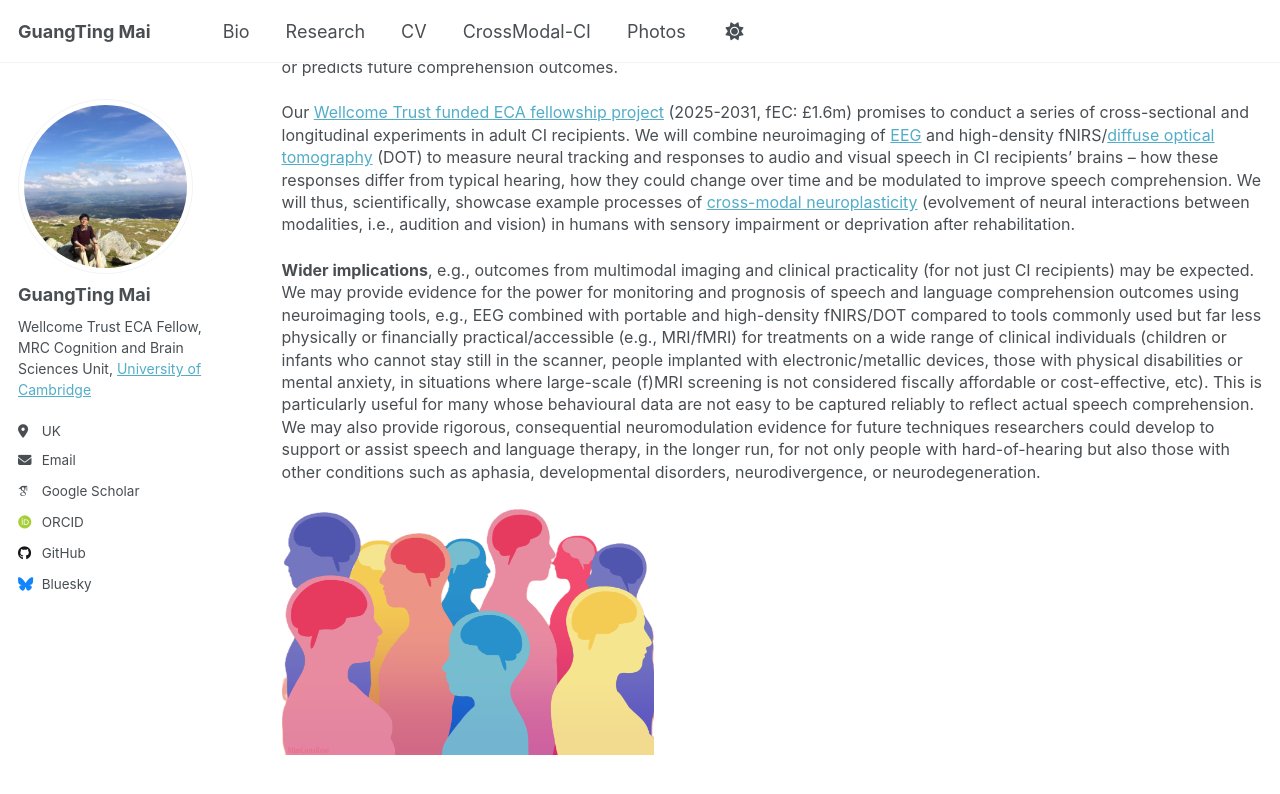
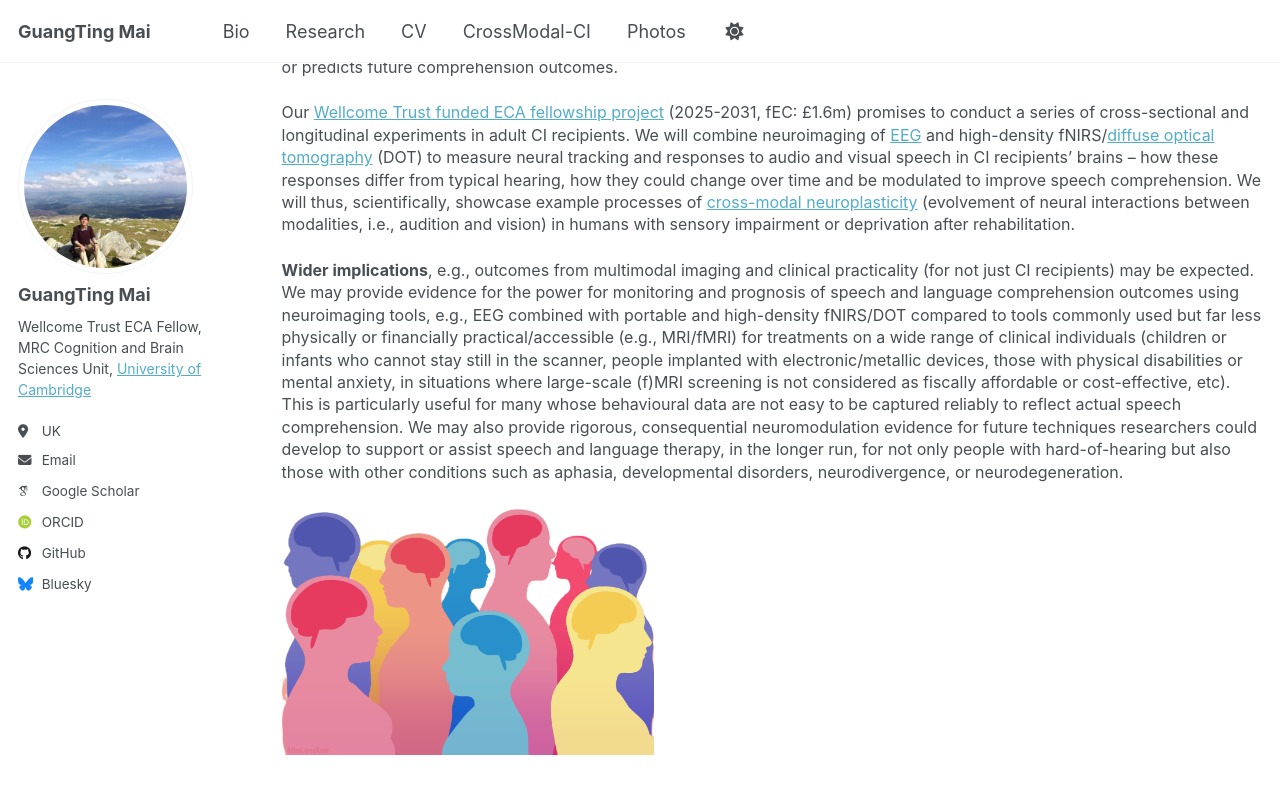
Before and after one commit to guangtingmai/guangtingmai.github.io, a Jekyll site: the page built from _pages/crossmodal-ci.html, in a window 1280 px wide and 900 px high, scrolled down 528 px. Shown: the top 794 px of the window. Built offline with Jekyll 4.4.1, drawn with Linux system fonts in a browser that asks for light colours; some web fonts are replaced.

Commit message:
Update crossmodal-ci.html

```diff
--- a/_pages/crossmodal-ci.html
+++ b/_pages/crossmodal-ci.html
@@ -32,7 +32,7 @@ author_profile: true
   and prognosis of speech and language comprehension outcomes using neuroimaging tools, e.g., EEG combined with portable and high-density fNIRS/DOT
   compared to tools commonly used but far less physically or financially practical/accessible (e.g., MRI/fMRI) for treatments on a wide range of
   clinical individuals (children or infants who cannot stay still in the scanner, people implanted with electronic/metallic devices, those with
-  physical disabilities or mental anxiety, in situations where large-scale (f)MRI screening is not considered fiscally affordable or cost-effective, etc).
+  physical disabilities or mental anxiety, in situations where large-scale (f)MRI screening is not considered as fiscally affordable or cost-effective, etc).
   This is particularly useful for many whose behavioural data are not easy to be captured reliably to reflect actual speech comprehension. We may
   also provide rigorous, consequential neuromodulation evidence for future techniques researchers could develop to support or assist speech and
   language therapy, in the longer run, for not only people with hard-of-hearing but also those with other conditions such as aphasia, developmental
```
